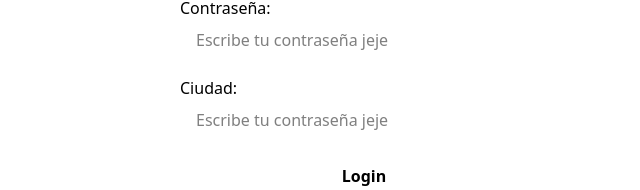
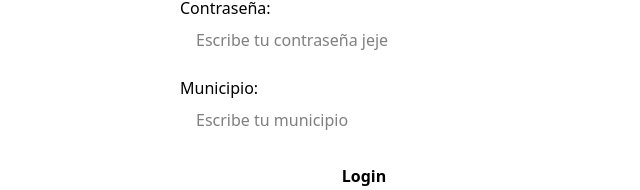
Before and after one commit to findlesscopy/AYD1_VJUN2025-1, a React (Vite) app in the folder frontend/: page / in a window 1280 px wide. Shown: the part 356-546 px from the top of the page, without its empty margins (276-916 px from the left). Built offline with nearby package versions, Linux system fonts and the light colour scheme.

Commit message:
fix(frontend): se corrigió un error crítico

```diff
--- a/frontend/src/App.jsx
+++ b/frontend/src/App.jsx
@@ -43,13 +43,13 @@ function App() {
             {...register('password', { required: true })}
           />
 
-          <label htmlFor="password" className="text-text-100">Ciudad:</label>
+          <label htmlFor="password" className="text-text-100">Municipio:</label>
           <input
             className="w-full px-4 py-2 rounded-md mb-4"
-            type="ciudad"
-            name="ciudad"
-            placeholder="Escribe tu contraseña jeje"
-            {...register('ciudad', { required: true })}
+            type="municipio"
+            name="municipio"
+            placeholder="Escribe tu municipio"
+            {...register('municipio', { required: true })}
           />
 
           <div className="flex items-center justify-center">
```
